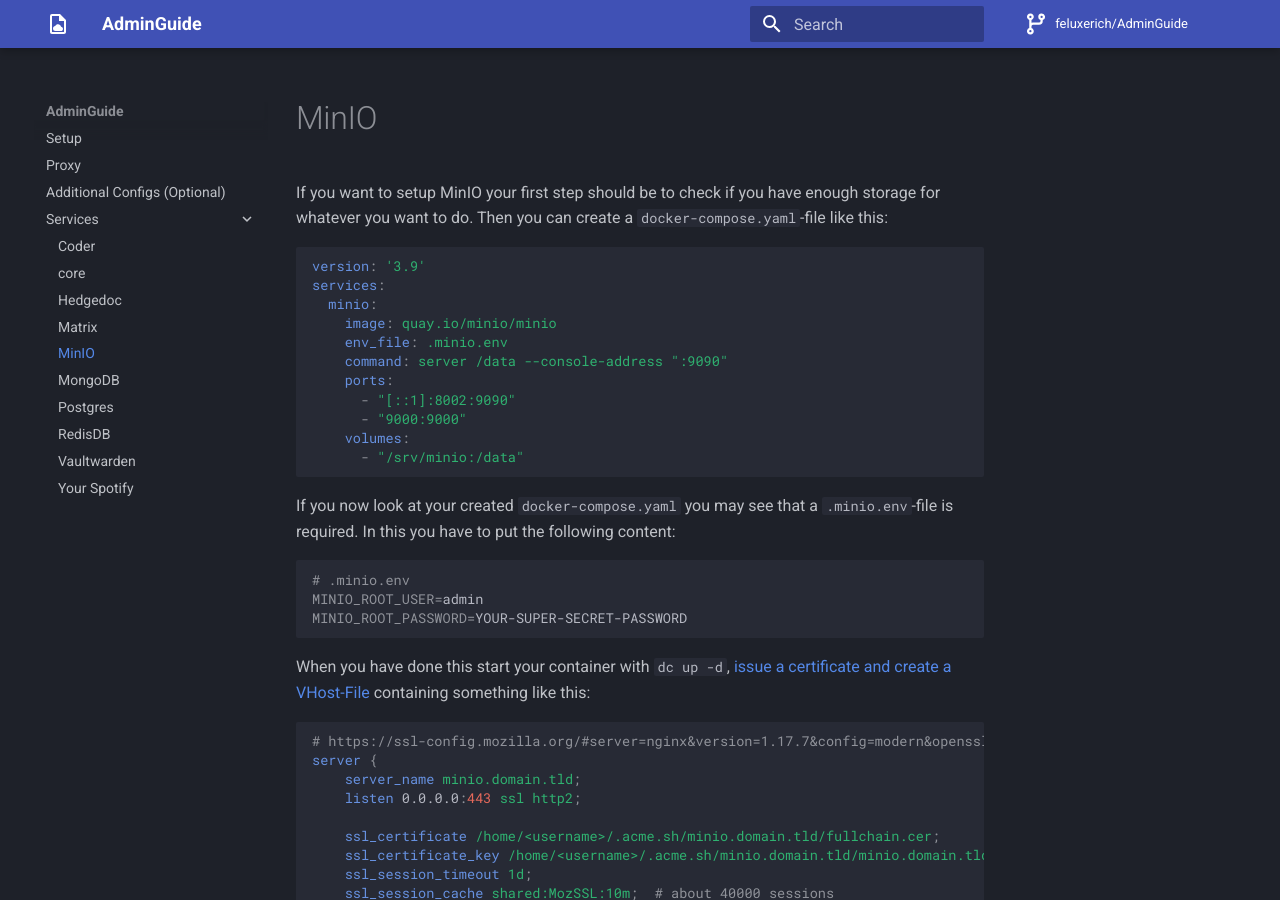
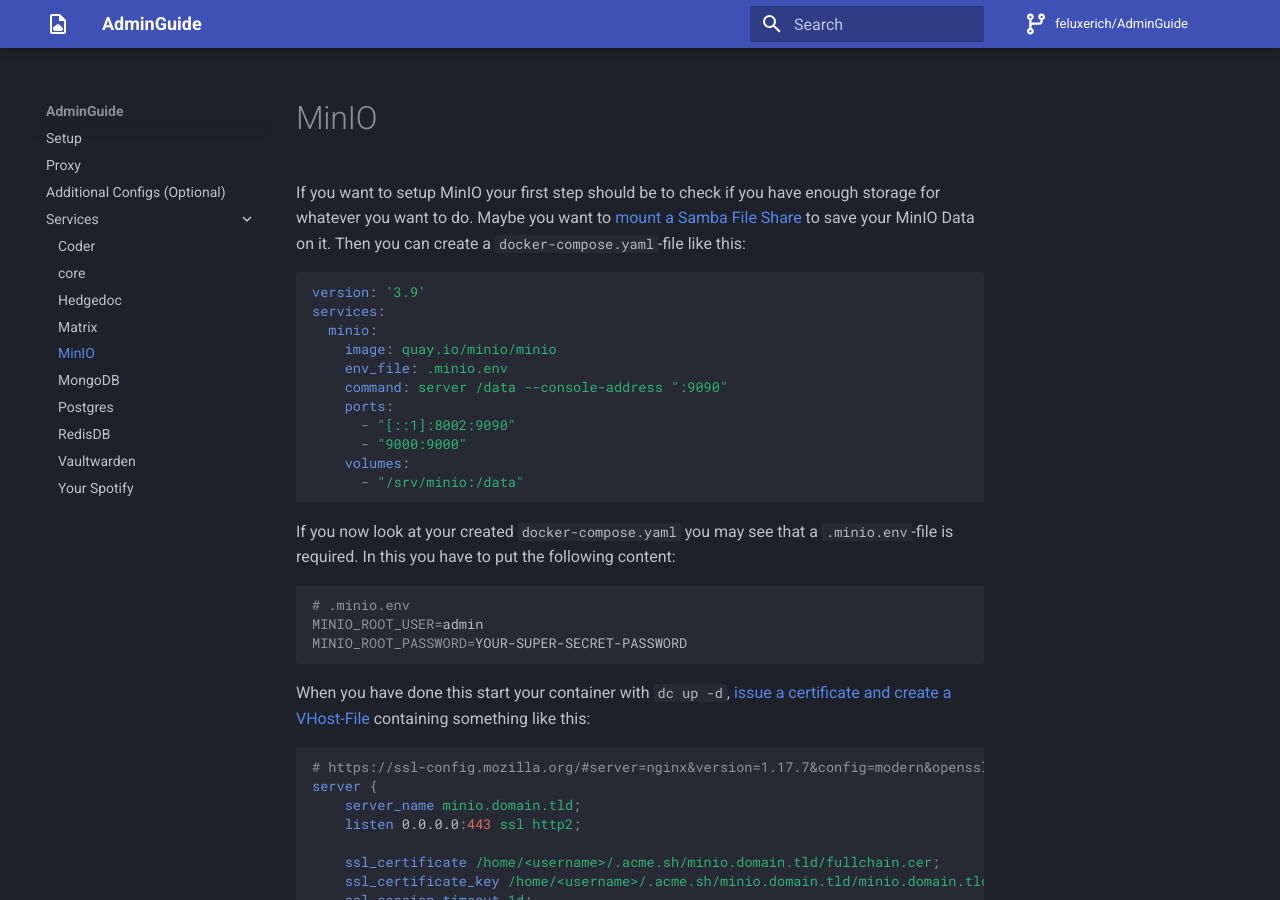
Before and after one commit to Feluxerich/AdminGuide, an MkDocs documentation site: the page built from docs/services/minio.md, in a window 1280 px wide and 900 px high. Built offline with MkDocs 1.6.1 and Material for MkDocs 9.7.7, drawn with Linux system fonts in a browser that asks for light colours; comment, search, counter and statistics services are not loaded.

Commit message:
Created Reference to samba guide

````diff
--- a/docs/services/minio.md
+++ b/docs/services/minio.md
@@ -1,7 +1,7 @@
 # MinIO
 
 If you want to setup MinIO your first step should be to check if you have enough storage for whatever you want to do.
-Then you can create a `docker-compose.yaml`-file like this:
+Maybe you want to [mount a Samba File Share](../1_additional_configs.md) to save your MinIO Data on it. Then you can create a `docker-compose.yaml`-file like this:
 
 ```yaml
 version: '3.9'
````
